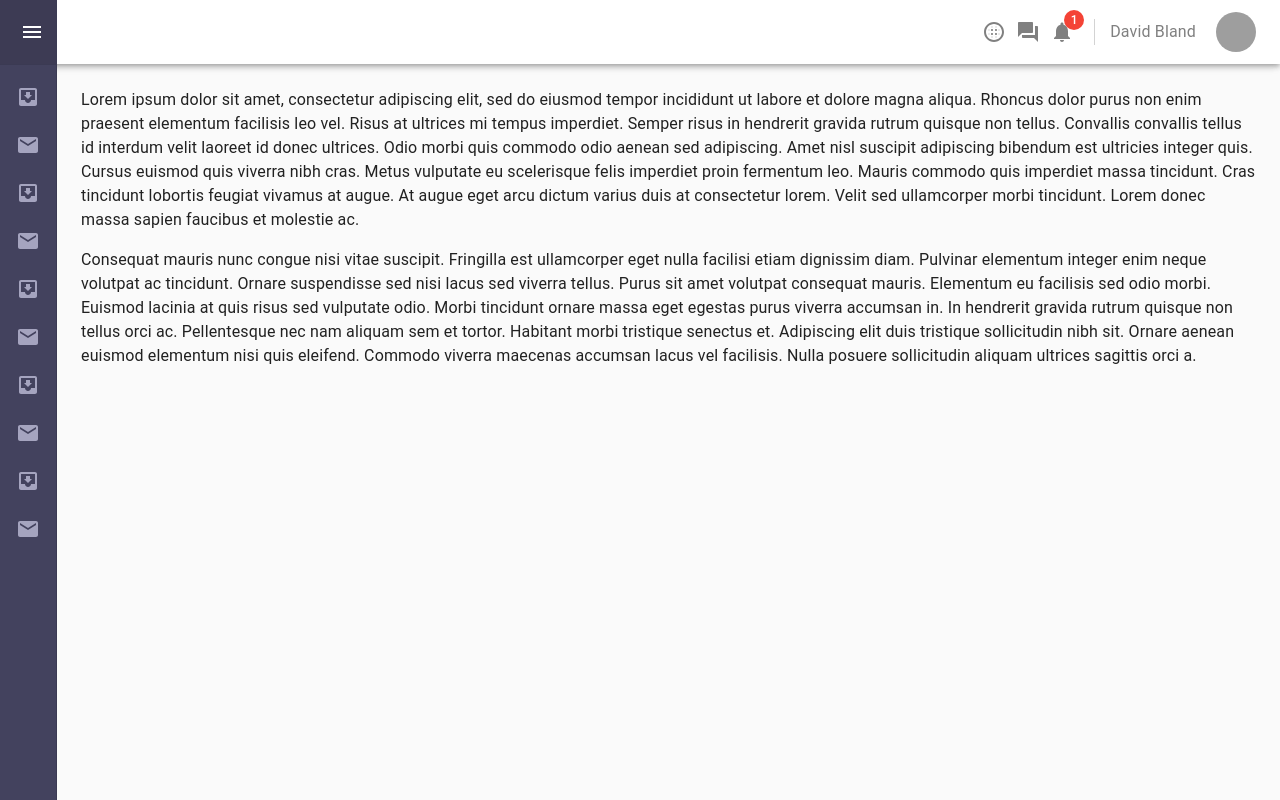
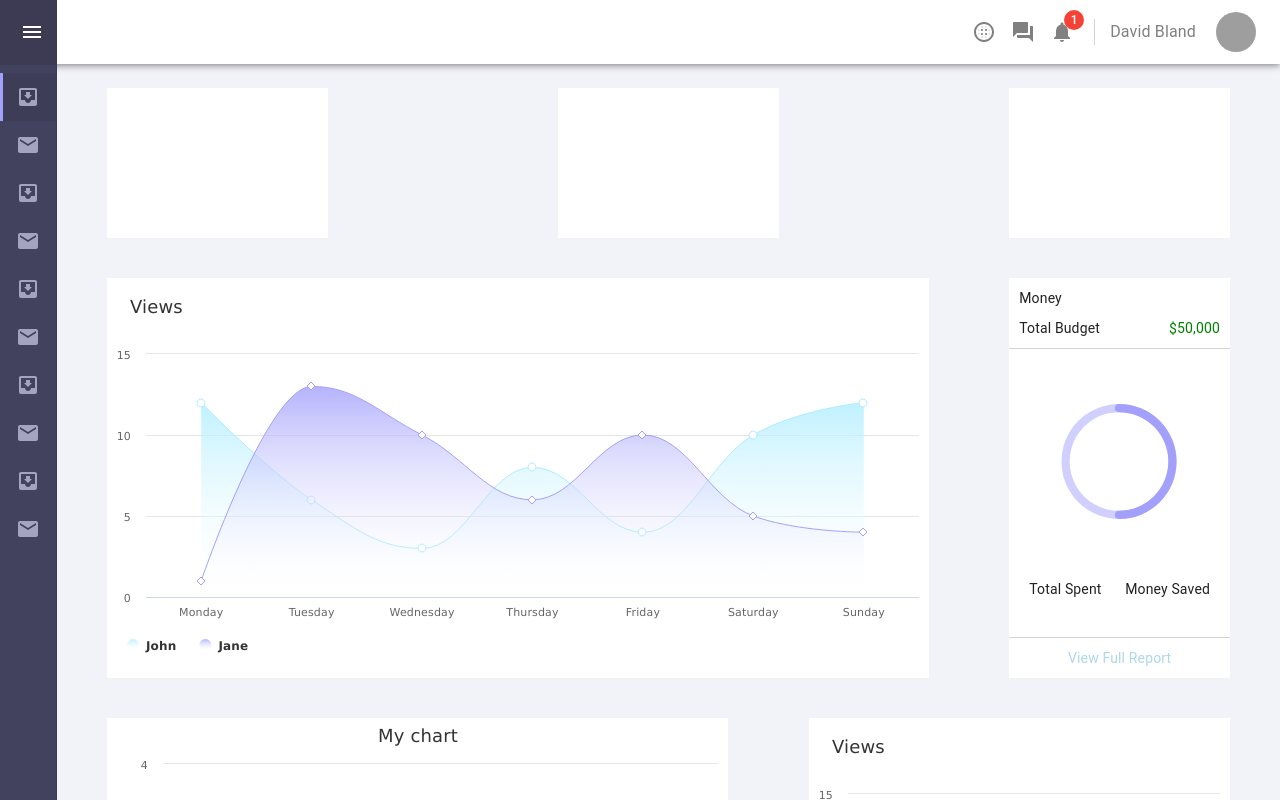
Before and after one commit to thatdevguy1/faux-dashboard, a React (Create React App) app: page / in a window 1280 px wide. Shown: the top 800 px of the page. Built offline with nearby package versions, Linux system fonts and the light colour scheme; grey boxes are pictures that could not be loaded.

Commit message:
highcharts added and custom styles created to be passed to the Dashboard component

```diff
--- a/package.json
+++ b/package.json
@@ -9,6 +9,8 @@
     "@testing-library/react": "^9.4.0",
     "@testing-library/user-event": "^7.2.1",
     "bootstrap-material-design": "^4.1.1",
+    "highcharts": "^8.0.0",
+    "highcharts-react-official": "^2.2.2",
     "node-sass": "^4.13.1",
     "react": "^16.12.0",
     "react-dom": "^16.12.0",
--- /dev/null
+++ b/src/components/main/dashboard/dashboard.js
@@ -0,0 +1,25 @@
+/* eslint-disable semi */
+import React from 'react';
+import Highcharts from 'highcharts'
+import HighchartsReact from 'highcharts-react-official'
+
+const Dashboard = (props) => {
+  const defaultOptions = {
+    title: {
+      text: 'My chart'
+    },
+    series: [{
+      data: [1, 2, 3]
+    }]
+  };
+
+  return (
+    <HighchartsReact
+      highcharts={Highcharts}
+      // eslint-disable-next-line react/prop-types
+      options={props.options || defaultOptions}
+    />
+  )
+}
+
+export default Dashboard
--- a/src/components/main/main.js
+++ b/src/components/main/main.js
@@ -1,5 +1,10 @@
 /* eslint-disable semi */
 import React from 'react';
+import Dashboard from './dashboard/dashboard';
+import Highcharts from 'highcharts'
+import highchartsMore from 'highcharts/highcharts-more.js'
+import solidGauge from 'highcharts/modules/solid-gauge.js';
+
 import clsx from 'clsx';
 import { makeStyles } from '@material-ui/core/styles';
 import Drawer from '@material-ui/core/Drawer';
@@ -7,7 +12,6 @@ import AppBar from '@material-ui/core/AppBar';
 import Toolbar from '@material-ui/core/Toolbar';
 import List from '@material-ui/core/List';
 import CssBaseline from '@material-ui/core/CssBaseline';
-import Typography from '@material-ui/core/Typography';
 import Divider from '@material-ui/core/Divider';
 import IconButton from '@material-ui/core/IconButton';
 import MenuIcon from '@material-ui/icons/Menu';
@@ -21,9 +25,13 @@ import Badge from '@material-ui/core/Badge';
 import BlurCircularIcon from '@material-ui/icons/BlurCircular';
 import ForumIcon from '@material-ui/icons/Forum';
 import NotificationsIcon from '@material-ui/icons/Notifications';
+import Grid from '@material-ui/core/Grid'
 
 import './main.scss';
 import { InputLabel } from '@material-ui/core';
+
+highchartsMore(Highcharts);
+solidGauge(Highcharts);
 
 const drawerWidth = 240;
 
@@ -99,12 +107,175 @@ const useStyles = makeStyles(theme => ({
   }
 }));
 
+const splineOptions = {
+  chart: {
+    type: 'areaspline',
+    spacingBottom: 60,
+    spacingTop: 40
+  },
+  title: {
+    align: 'left',
+    text: 'Views',
+    y: -5,
+    x: 13
+  },
+  legend: {
+    align: 'left',
+    verticalAlign: 'bottom',
+    x: 0,
+    y: 40,
+    floating: true,
+    borderWidth: 0,
+    backgroundColor:
+            Highcharts.defaultOptions.legend.backgroundColor || '#FFFFFF'
+  },
+  xAxis: {
+    width: '100%',
+    categories: [
+      'Monday',
+      'Tuesday',
+      'Wednesday',
+      'Thursday',
+      'Friday',
+      'Saturday',
+      'Sunday'
+    ]
+  },
+  yAxis: {
+    title: {
+      text: ''
+    }
+  },
+  tooltip: {
+    shared: true,
+    valueSuffix: ' units'
+  },
+  credits: {
+    enabled: false
+  },
+  plotOptions: {
+    areaspline: {
+      fillOpacity: 0.5
+    }
+  },
+  //   colors: ['#AEEDFF', '#A3A0FC'],
+  colors: [{
+    linearGradient: { x1: 1, y1: 1, x2: 1, y2: 0 },
+    stops: [
+      [0, 'rgba(255, 255, 255, 0)'],
+      [1, 'rgba(174, 237, 255, .8)']
+    ]
+  }, {
+    linearGradient: { x1: 1, y1: 1, x2: 1, y2: 0 },
+    stops: [
+      [0, 'rgba(255, 255, 255, 0)'],
+      [1, 'rgba(163, 160, 252, .8)']
+    ]
+  }],
+  series: [{
+    name: 'John',
+    data: [12, 6, 3, 8, 4, 10, 12],
+    lineColor: 'rgba(174, 237, 255, 1)',
+    lineWidth: 1,
+    marker: {
+      fillColor: 'white',
+      lineWidth: 1,
+      lineColor: 'rgba(174, 237, 255, 1)'
+    }
+  }, {
+    name: 'Jane',
+    data: [1, 13, 10, 6, 10, 5, 4],
+    lineWidth: 1,
+    lineColor: 'rgba(163, 160, 252, 1)',
+    marker: {
+      fillColor: 'white',
+      lineWidth: 1,
+      lineColor: 'rgba(163, 160, 252, 1)'
+    }
+  }]
+};
+
+const solidGauge1 = {
+
+  chart: {
+    type: 'solidgauge',
+    height: '70%'
+    // events: {
+    //   render: renderIcons
+    // }
+  },
+
+  title: {
+    text: ''
+  },
+  tooltip: {
+    borderWidth: 0,
+    backgroundColor: 'none',
+    shadow: false,
+    style: {
+      fontSize: '13px'
+    },
+    valueSuffix: '%',
+    pointFormat: '{series.name}<br><span style="font-size:2em; color: {black}; font-weight: bold">{point.y}</span>',
+    positioner: function (labelWidth) {
+      return {
+        x: ((this.chart.chartWidth - labelWidth) / 2) + 7,
+        y: (this.chart.plotHeight / 2) - 25
+      };
+    }
+  },
+
+  pane: {
+    startAngle: 0,
+    endAngle: 360,
+    background: [{ // Track for Move
+      outerRadius: '105%',
+      innerRadius: '90%',
+      backgroundColor: 'rgba(163, 160, 252, .5)',
+      borderWidth: 0
+    }]
+  },
+
+  yAxis: {
+    min: 0,
+    max: 100,
+    lineWidth: 0,
+    tickPositions: []
+  },
+
+  plotOptions: {
+    solidgauge: {
+      dataLabels: {
+        enabled: false
+      },
+      linecap: 'round',
+      stickyTracking: false,
+      rounded: true
+    }
+  },
+
+  series: [{
+    name: 'Saved',
+    data: [{
+      color: 'rgba(163, 160, 252, 1)',
+      radius: '105%',
+      innerRadius: '90%',
+      y: 50
+    }]
+  }]
+};
+
 function Main (props) {
   const classes = useStyles();
   const [open, setOpen] = React.useState(false);
+  const [selectedIndex, setSelectedIndex] = React.useState(0);
 
   const handleDrawer = () => {
     setOpen(!open);
+  };
+
+  const handleListItemClick = (event, index) => {
+    setSelectedIndex(index);
   };
 
   return (
@@ -117,13 +288,13 @@ function Main (props) {
         })}
       >
         <Toolbar style={{ display: 'flex', justifyContent: 'flex-end', alignItems: 'center', background: 'white' }}>
-          <Badge badgeContent={0} color="error" style={{ marginLeft: '10px' }}>
+          <Badge badgeContent={0} color="error" style={{ marginLeft: '15px' }}>
             <BlurCircularIcon style={{ color: 'grey' }} />
           </Badge>
-          <Badge badgeContent={0} color="error" style={{ marginLeft: '10px' }}>
+          <Badge badgeContent={0} color="error" style={{ marginLeft: '15px' }}>
             <ForumIcon style={{ color: 'grey' }} />
           </Badge>
-          <Badge badgeContent={1} color="error" style={{ marginLeft: '10px' }}>
+          <Badge badgeContent={1} color="error" style={{ marginLeft: '15px' }}>
             <NotificationsIcon style={{ color: 'grey' }} />
           </Badge>
           <InputLabel style={{ borderLeft: 'solid 1px lightgrey', margin: '0 20px', padding: '5px 0 5px 15px', color: 'grey' }}>David Bland</InputLabel>
@@ -152,39 +323,70 @@ function Main (props) {
         <Divider />
         <List>
           {['Home', 'Dashboard', 'About Me', 'Products', 'Invoices', 'Mail Marketing', 'Chat Room', 'Calendar', 'Help Center', 'Settings'].map((text, index) => (
-            <ListItem button key={text}>
+            <ListItem button key={text}
+              onClick={event => handleListItemClick(event, index)}
+              selected={selectedIndex === index}>
               <ListItemIcon style={{ color: '#A5A4BF' }}>{index % 2 === 0 ? <InboxIcon /> : <MailIcon />}</ListItemIcon>
               <ListItemText primary={text} />
             </ListItem>
           ))}
         </List>
       </Drawer>
-      <main className={classes.content}>
+      <main className={classes.content} style={{ paddingLeft: '50px', paddingRight: '50px', 'box-sizing': 'border-box' }}>
         <div className={classes.toolbar} />
+        <Grid container spacing={10} direction="row" justify="space-between">
+          <Grid item sm={3}>
+            <div style={ { width: '100%', height: '150px', background: 'white' } }>
 
-        <Typography paragraph>
-          Lorem ipsum dolor sit amet, consectetur adipiscing elit, sed do eiusmod tempor incididunt
-          ut labore et dolore magna aliqua. Rhoncus dolor purus non enim praesent elementum
-          facilisis leo vel. Risus at ultrices mi tempus imperdiet. Semper risus in hendrerit
-          gravida rutrum quisque non tellus. Convallis convallis tellus id interdum velit laoreet id
-          donec ultrices. Odio morbi quis commodo odio aenean sed adipiscing. Amet nisl suscipit
-          adipiscing bibendum est ultricies integer quis. Cursus euismod quis viverra nibh cras.
-          Metus vulputate eu scelerisque felis imperdiet proin fermentum leo. Mauris commodo quis
-          imperdiet massa tincidunt. Cras tincidunt lobortis feugiat vivamus at augue. At augue eget
-          arcu dictum varius duis at consectetur lorem. Velit sed ullamcorper morbi tincidunt. Lorem
-          donec massa sapien faucibus et molestie ac.
-        </Typography>
-        <Typography paragraph>
-          Consequat mauris nunc congue nisi vitae suscipit. Fringilla est ullamcorper eget nulla
-          facilisi etiam dignissim diam. Pulvinar elementum integer enim neque volutpat ac
-          tincidunt. Ornare suspendisse sed nisi lacus sed viverra tellus. Purus sit amet volutpat
-          consequat mauris. Elementum eu facilisis sed odio morbi. Euismod lacinia at quis risus sed
-          vulputate odio. Morbi tincidunt ornare massa eget egestas purus viverra accumsan in. In
-          hendrerit gravida rutrum quisque non tellus orci ac. Pellentesque nec nam aliquam sem et
-          tortor. Habitant morbi tristique senectus et. Adipiscing elit duis tristique sollicitudin
-          nibh sit. Ornare aenean euismod elementum nisi quis eleifend. Commodo viverra maecenas
-          accumsan lacus vel facilisis. Nulla posuere sollicitudin aliquam ultrices sagittis orci a.
-        </Typography>
+            </div>
+          </Grid>
+          <Grid item sm={3}>
+            <div style={ { width: '100%', height: '150px', background: 'white' } }>
+
+            </div>
+          </Grid>
+          <Grid item sm={3}>
+            <div style={ { width: '100%', height: '150px', background: 'white' } }>
+
+            </div>
+          </Grid>
+        </Grid>
+        <Grid container spacing={10} >
+          <Grid item sm={9}>
+            <Dashboard options = { splineOptions }/>
+          </Grid>
+          <Grid item sm={3} className="solid-gauge-wrapper">
+            <div className = "solid-gauge-inner-wrap">
+
+              <div className = "solid-gauge-header">
+                <span>Money</span>
+                <div className="budget-box">
+                  <span>Total Budget</span><span style={{ color: 'green' }}>$50,000</span>
+                </div>
+              </div>
+
+              <Dashboard options = { solidGauge1 } />
+
+              <div className="solid-gauge-info-wrap">
+                <span className = "total-spent-info">Total Spent</span>
+                <span className = "money-saved-info">Money Saved</span>
+              </div>
+
+              <div className = "solid-gauge-footer">
+                <span>View Full Report</span>
+              </div>
+
+            </div>
+          </Grid>
+        </Grid>
+        <Grid container spacing={10} >
+          <Grid item sm={7}>
+            <Dashboard />
+          </Grid>
+          <Grid item sm={5}>
+            <Dashboard options = { splineOptions } />
+          </Grid>
+        </Grid>
       </main>
     </div>
   );
--- a/src/components/main/main.scss
+++ b/src/components/main/main.scss
@@ -1,3 +1,58 @@
 .makeStyles-drawerOpen-7{
     width: auto;
 }
+
+.MuiListItem-root.Mui-selected{
+    border-left:solid 3px #A3A0FC;
+    padding-left: 13px;
+}
+
+main{
+    background: #F2F2F9;
+}
+
+.solid-gauge-wrapper{
+    height: 480px;
+    .solid-gauge-inner-wrap{
+       width: 100%;
+       height: 100%;
+       background: white;
+       display: flex;
+       flex-direction: column;
+       justify-content: space-between;
+       .solid-gauge-header{
+        padding: 10px;
+        border-bottom: solid 1px lightgray;
+
+          .budget-box{
+              margin-top: 10px;
+              width: 100%;
+              display: flex;
+              justify-content: space-between
+          }
+       }
+       .solid-gauge-info-wrap{
+           padding: 0 20px;
+           display: flex;
+           justify-content: space-between;
+           flex-direction: row;
+       }
+    }
+
+    .solid-gauge-footer{
+        display:flex;
+        justify-content: center;
+        width: 100%;
+        background:white;
+        border-top: solid 1px lightgrey;
+        padding: 10px;
+
+        span{
+            color: lightblue;
+        }
+    }
+}
+
+text.highcharts-credits{
+    display: none;
+}
```
Also changed, not shown: src/components/main/dashboard/dashboard.scss (added), 1 other file (tests, documents, lock files or other folders).
